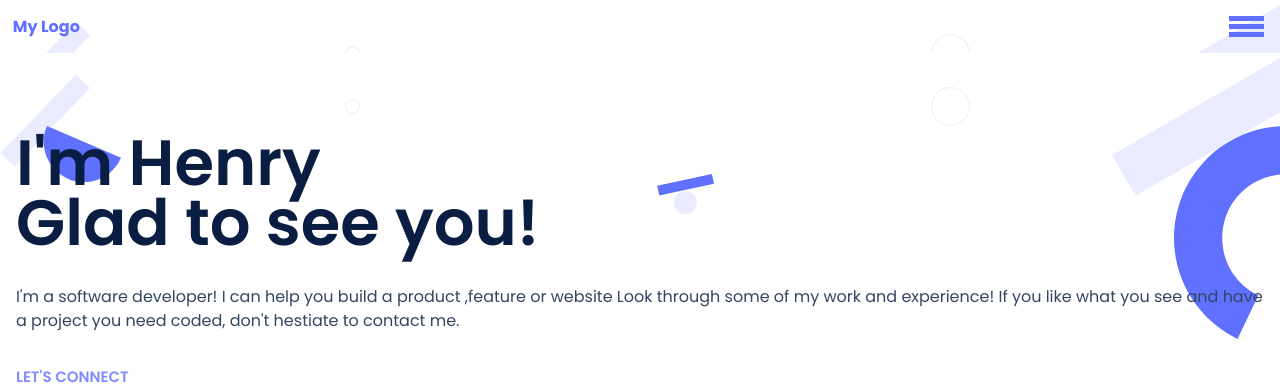
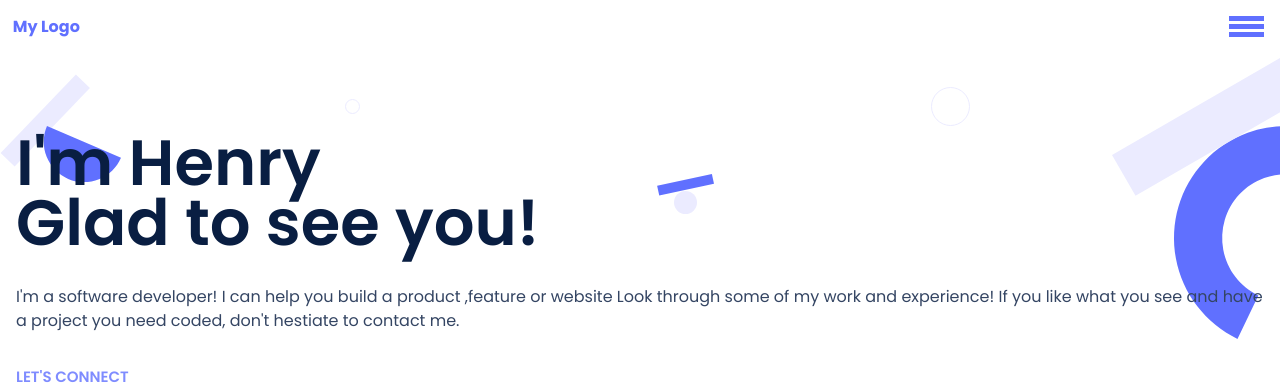
Before and after one commit to Odongo006/harrywiz.github.io, a website: page index.html in a window 1280 px wide. Shown: the top 386 px of the page. Drawn offline with Linux system fonts and the light colour scheme.

Commit message:
Remove background image from header

```diff
--- a/style.css
+++ b/style.css
@@ -25,7 +25,6 @@ body {
   display: flex;
   justify-content: space-between;
   align-items: center;
-  background-image: url(/imgs/Header\ bg.svg);
   padding: 0.8rem;
 }
 
```
